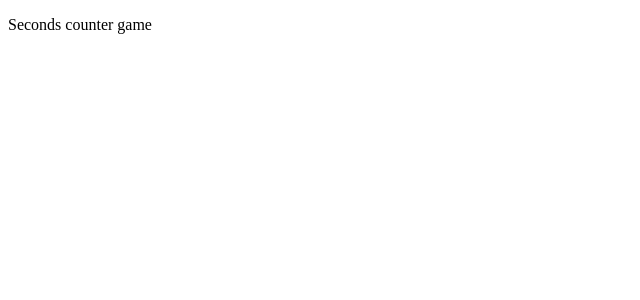
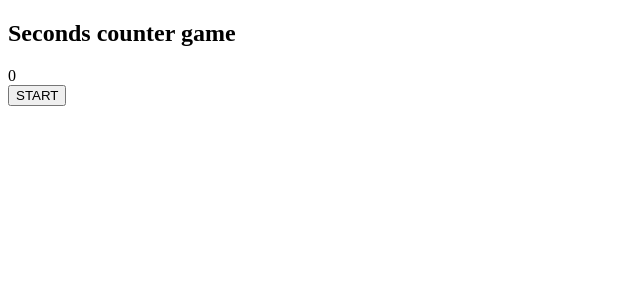
Before and after one commit to hellowhirl/react-seconds-counter-game, a React (Create React App) app: page / in a window 1280 px wide. Shown: the top 300 px of the page, without its empty margins (0-640 px from the left). Built offline with nearby package versions, Linux system fonts and the light colour scheme.

Commit message:
add some components and build rough countdown function

```diff
--- a/src/App.js
+++ b/src/App.js
@@ -1,11 +1,45 @@
 import React, { Component } from "react";
+import MessageBox from "./components/messageBox";
+import StartButton from "./components/startButton";
 
 class App extends Component {
+  state = {
+    message: ["hello"],
+    counter: 0,
+  };
+
+  handleCountdownText = () => {
+    // const counterIntro = ["Ready?", "3", "2", "1", "START!"];
+    let counter = this.state.counter;
+
+    console.log(counter);
+    console.log(this.state.counter);
+
+    if (counter < 5) {
+      setTimeout(() => {
+        console.log("yes");
+        counter++;
+        this.setState({ counter });
+        console.log(counter);
+        console.log(this.state.counter);
+        this.handleCountdownText();
+      }, 1000);
+    } else return;
+
+    console.log(this.state);
+  };
+
+  componentDidMount() {
+    // this.handleCountdownText();
+  }
+
   render() {
     return (
       <div className="App">
         <header className="App-header">
-          <p>Seconds counter game</p>
+          <h2>Seconds counter game</h2>
+          <MessageBox message={this.state.counter} />
+          <StartButton onCountdownText={this.handleCountdownText} />
         </header>
       </div>
     );
--- /dev/null
+++ b/src/components/messageBox.jsx
@@ -0,0 +1,11 @@
+import React from "react";
+
+const MessageBox = ({ message }) => {
+  return (
+    <React.Fragment>
+      <div>{message}</div>
+    </React.Fragment>
+  );
+};
+
+export default MessageBox;
--- /dev/null
+++ b/src/components/startButton.jsx
@@ -0,0 +1,7 @@
+import React from "react";
+
+const StartButton = ({ onCountdownText }) => {
+  return <button onClick={() => onCountdownText()}>START</button>;
+};
+
+export default StartButton;
```
Also changed, not shown: src/components/resultsBox.jsx (added), src/components/secondsCounter.jsx (added).
